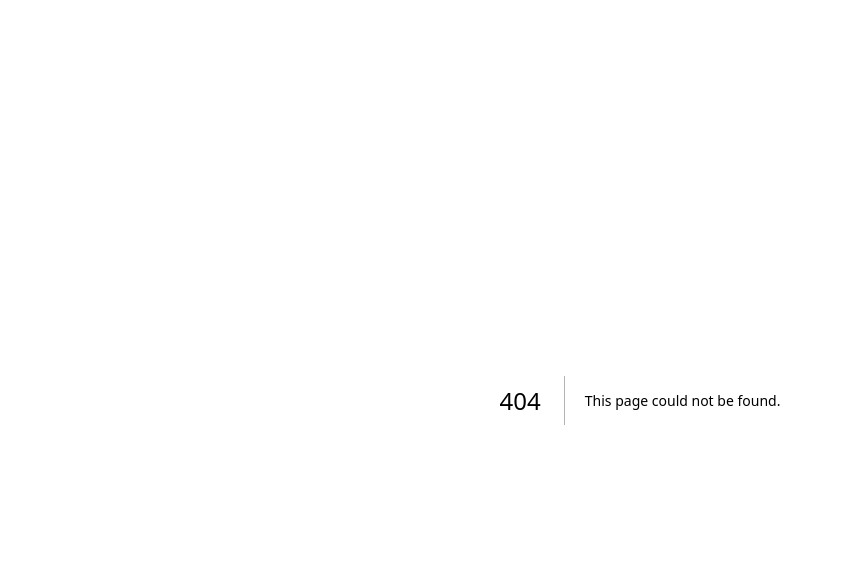
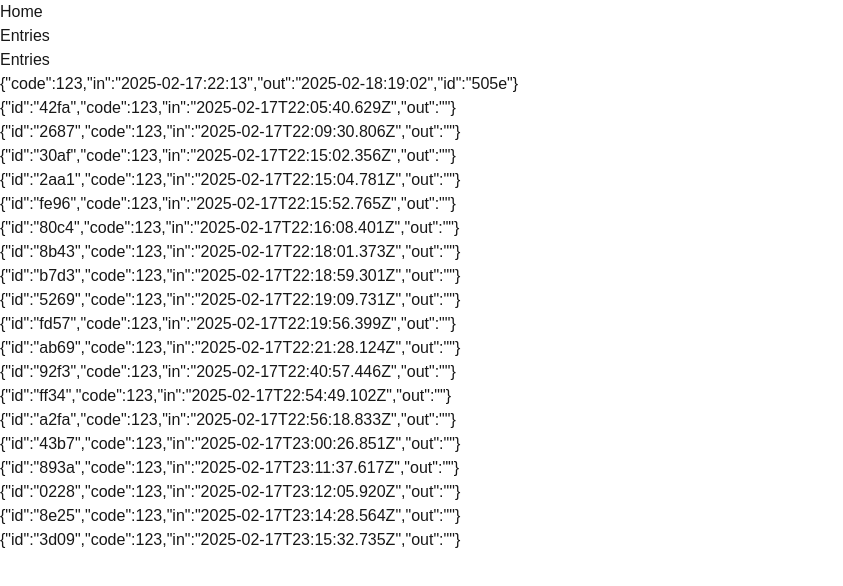
Before and after one commit to OKilberg/pwa-poc, a Next.js app: page /entries in a window 1280 px wide. Before the commit this address had no page. Shown: the top 586 px of the page, without its empty margins (0-843 px from the left). Built offline with nearby package versions, Linux system fonts and the light colour scheme; data requests are answered from the project's data file.

Commit message:
background sync working

```diff
--- /dev/null
+++ b/db.json
@@ -0,0 +1,124 @@
+{
+  "entries": [
+    {
+      "code": 123,
+      "in": "2025-02-17:22:13",
+      "out": "2025-02-18:19:02",
+      "id": "505e"
+    },
+    {
+      "id": "42fa",
+      "code": 123,
+      "in": "2025-02-17T22:05:40.629Z",
+      "out": ""
+    },
+    {
+      "id": "2687",
+      "code": 123,
+      "in": "2025-02-17T22:09:30.806Z",
+      "out": ""
+    },
+    {
+      "id": "30af",
+      "code": 123,
+      "in": "2025-02-17T22:15:02.356Z",
+      "out": ""
+    },
+    {
+      "id": "2aa1",
+      "code": 123,
+      "in": "2025-02-17T22:15:04.781Z",
+      "out": ""
+    },
+    {
+      "id": "fe96",
+      "code": 123,
+      "in": "2025-02-17T22:15:52.765Z",
+      "out": ""
+    },
+    {
+      "id": "80c4",
+      "code": 123,
+      "in": "2025-02-17T22:16:08.401Z",
+      "out": ""
+    },
+    {
+      "id": "8b43",
+      "code": 123,
+      "in": "2025-02-17T22:18:01.373Z",
+      "out": ""
+    },
+    {
+      "id": "b7d3",
+      "code": 123,
+      "in": "2025-02-17T22:18:59.301Z",
+      "out": ""
+    },
+    {
+      "id": "5269",
+      "code": 123,
+      "in": "2025-02-17T22:19:09.731Z",
+      "out": ""
+    },
+    {
+      "id": "fd57",
+      "code": 123,
+      "in": "2025-02-17T22:19:56.399Z",
+      "out": ""
+    },
+    {
+      "id": "ab69",
+      "code": 123,
+      "in": "2025-02-17T22:21:28.124Z",
+      "out": ""
+    },
+    {
+      "id": "92f3",
+      "code": 123,
+      "in": "2025-02-17T22:40:57.446Z",
+      "out": ""
+    },
+    {
+      "id": "ff34",
+      "code": 123,
+      "in": "2025-02-17T22:54:49.102Z",
+      "out": ""
+    },
+    {
+      "id": "a2fa",
+      "code": 123,
+      "in": "2025-02-17T22:56:18.833Z",
+      "out": ""
+    },
+    {
+      "id": "43b7",
+      "code": 123,
+      "in": "2025-02-17T23:00:26.851Z",
+      "out": ""
+    },
+    {
+      "id": "893a",
+      "code": 123,
+      "in": "2025-02-17T23:11:37.617Z",
+      "out": ""
+    },
+    {
+      "id": "0228",
+      "code": 123,
+      "in": "2025-02-17T23:12:05.920Z",
+      "out": ""
+    },
+    {
+      "id": "8e25",
+      "code": 123,
+      "in": "2025-02-17T23:14:28.564Z",
+      "out": ""
+    },
+    {
+      "id": "3d09",
+      "code": 123,
+      "in": "2025-02-17T23:15:32.735Z",
+      "out": ""
+    }
+  ]
+}
--- a/next.config.ts
+++ b/next.config.ts
@@ -11,6 +11,7 @@ const withSerwist = withSerwistInit({
   // use something else that works, such as "service-worker/index.ts".
   swSrc: "src/app/sw.ts",
   swDest: "public/sw.js",
+  register: true,
 });
 
 export default withSerwist(nextConfig);
--- a/package.json
+++ b/package.json
@@ -3,7 +3,7 @@
   "version": "0.1.0",
   "private": true,
   "scripts": {
-    "dev": "next dev --turbopack",
+    "dev": "next dev",
     "build": "next build",
     "start": "next start",
     "lint": "next lint",
@@ -11,6 +11,8 @@
   },
   "dependencies": {
     "@serwist/next": "^9.0.11",
+    "dexie": "^4.0.11",
+    "json-server": "^1.0.0-beta.3",
     "next": "15.1.7",
     "react": "^19.0.0",
     "react-dom": "^19.0.0"
--- /dev/null
+++ b/src/app/db.ts
@@ -0,0 +1,7 @@
+import Dexie from "dexie";
+
+export const db = new Dexie("offlineDB");
+
+db.version(1).stores({
+  posts: "++id, code, in, out",
+});
--- /dev/null
+++ b/src/app/entries/page.tsx
@@ -0,0 +1,59 @@
+"use client";
+
+import React, { useEffect, useState } from "react";
+import { db } from "../db";
+
+type Entry = {
+  id: string;
+  code: number;
+  in: string; // ISO-like datetime string
+  out: string; // ISO-like datetime string
+};
+
+const fetchEntries = async () => {
+  const fetchUrl = "http://localhost:3001/entries";
+  const response = await fetch(fetchUrl);
+
+  if (!response.ok) {
+    throw new Error(`Error fetching ${fetchUrl}`);
+  }
+
+  const entries: Array<Entry> = await response.json();
+
+  return entries;
+};
+
+const Entries = () => {
+  const [stateEntries, setStateEntries] = useState<Array<Entry>>([]);
+
+  useEffect(() => {
+    const loadData = async () => {
+      const localData = await db.table("posts").toArray();
+
+      setStateEntries(localData);
+
+      try {
+        const entries = await fetchEntries();
+
+        console.log("Successful fetch, using server data...");
+
+        setStateEntries(entries);
+      } catch (error) {
+        console.log("Error fetching, using local cache... Error:", error);
+      }
+    };
+
+    loadData();
+  }, []);
+
+  return (
+    <div>
+      Entries
+      {stateEntries.map((entry) => (
+        <div key={entry.id}>{JSON.stringify(entry)}</div>
+      ))}
+    </div>
+  );
+};
+
+export default Entries;
--- a/src/app/layout.tsx
+++ b/src/app/layout.tsx
@@ -69,6 +69,15 @@ export default function RootLayout({
       <body
         className={`${geistSans.variable} ${geistMono.variable} antialiased`}
       >
+        <nav>
+          <a className="underline text-blue-900 font-semibold" href="/">
+            Home
+          </a>
+          <br />
+          <a className="underline text-blue-900 font-semibold" href="/entries">
+            Entries
+          </a>
+        </nav>
         {children}
       </body>
     </html>
--- a/src/app/page.tsx
+++ b/src/app/page.tsx
@@ -1,7 +1,10 @@
+import CheckIn from "@/components/CheckIn";
+
 export default function Home() {
   return (
     <div className="grid grid-rows-[20px_1fr_20px] items-center justify-items-center min-h-screen p-8 pb-20 gap-16 sm:p-20 font-[family-name:var(--font-geist-sans)]">
       Welcome to my PWA
+      <CheckIn />
     </div>
   );
 }
```
Also changed, not shown: src/app/sw.ts (+26 -1 lines), src/components/CheckIn.tsx (added, +48 -0 lines), 1 other file (tests, documents, lock files or other folders).
